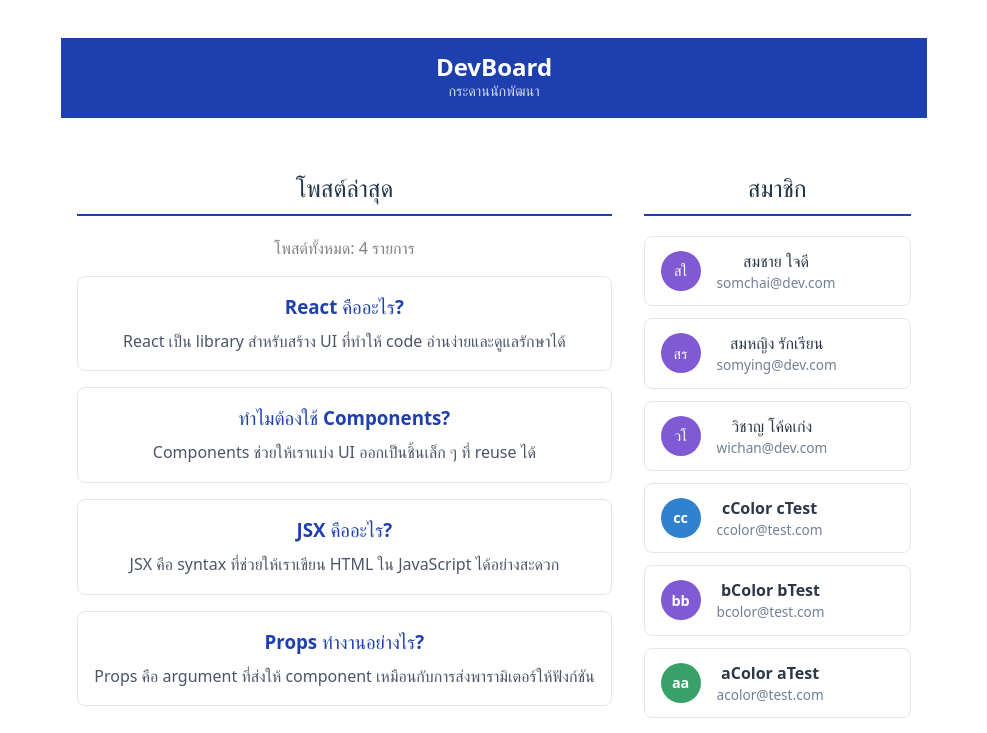
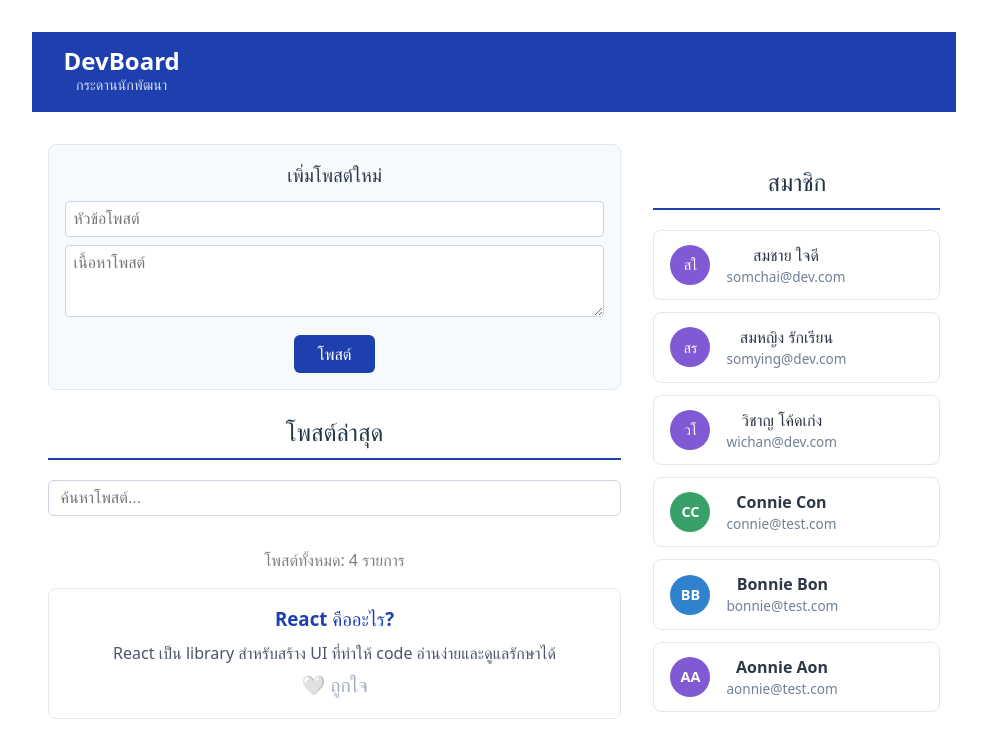
Before and after one commit to 67160386/devboard-67160386, a React (Vite) app: page / in a window 1280 px wide. Shown: the top 733 px of the page, without its empty margins (146-1133 px from the left). Built offline with nearby package versions, Linux system fonts and the light colour scheme.

Commit message:
feat: task2 - search, favorites, add post form

```diff
--- a/src/App.jsx
+++ b/src/App.jsx
@@ -2,8 +2,10 @@
 import Navbar from "./components/Navbar";
 import PostList from "./components/PostList";
 import UserCard from "./components/UserCard";
+import { useState } from "react";
+import AddPostForm from "./components/AddPostForm";
 
-const POSTS = [
+const INITIAL_POSTS = [
   {
     id: 1,
     title: "React คืออะไร?",
@@ -32,15 +34,38 @@
   { id: 3, name: "วิชาญ โค้ดเก่ง", email: "wichan@dev.com" },
 
   // task1 challenge2 - colorful avatar
-  { id: 4, name: "cColor cTest", email: "ccolor@test.com" },
-  { id: 5, name: "bColor bTest", email: "bcolor@test.com" },
-  { id: 6, name: "aColor aTest", email: "acolor@test.com" },
+  { id: 4, name: "Connie Con", email: "connie@test.com" },
+  { id: 5, name: "Bonnie Bon", email: "bonnie@test.com" },
+  { id: 6, name: "Aonnie Aon", email: "aonnie@test.com" },
 ];
 
 function App() {
+  const [posts, setPosts] = useState(INITIAL_POSTS);
+  const [favorites, setFavorites] = useState([]); // เก็บ id ที่ถูกใจ
+
+  // Toggle ถูกใจ/ยกเลิก
+  function handleToggleFavorite(postId) {
+    setFavorites(
+      (prev) =>
+        prev.includes(postId)
+          ? prev.filter((id) => id !== postId) // ลบออก
+          : [...prev, postId], // เพิ่มเข้า
+    );
+  }
+
+  // เพิ่มโพสต์ใหม่
+  function handleAddPost({ title, body }) {
+    const newPost = {
+      id: Date.now(), // ใช้ timestamp เป็น id ชั่วคราว
+      title,
+      body,
+    };
+    setPosts((prev) => [newPost, ...prev]); // เพิ่มไว้ด้านบน
+  }
+
   return (
     <div>
-      <Navbar />
+      <Navbar favoriteCount={favorites.length} />
       <div
         style={{
           maxWidth: "900px",
@@ -53,7 +78,12 @@
       >
         {/* คอลัมน์ซ้าย: โพสต์ */}
         <div>
-          <PostList posts={POSTS} />
+          <AddPostForm onAddPost={handleAddPost} />
+          <PostList
+            posts={posts}
+            favorites={favorites}
+            onToggleFavorite={handleToggleFavorite}
+          />
         </div>
 
         {/* คอลัมน์ขวา: สมาชิก */}
--- /dev/null
+++ b/src/components/AddPostForm.jsx
@@ -0,0 +1,82 @@
+import { useState } from "react";
+
+function AddPostForm({ onAddPost }) {
+  const [title, setTitle] = useState("");
+  const [body, setBody] = useState("");
+
+  function handleSubmit(e) {
+    e.preventDefault();
+    if (!title.trim() || !body.trim()) return; // ป้องกันส่งว่าง
+
+    onAddPost({ title, body });
+    setTitle(""); // เคลียร์ form
+    setBody("");
+  }
+
+  return (
+    <form
+      onSubmit={handleSubmit}
+      style={{
+        border: "1px solid #e2e8f0",
+        borderRadius: "8px",
+        padding: "1rem",
+        marginBottom: "1.5rem",
+        background: "#f7fafc",
+      }}
+    >
+      <h3 style={{ margin: "0 0 0.75rem", color: "#2d3748" }}>
+        เพิ่มโพสต์ใหม่
+      </h3>
+
+      <input
+        type="text"
+        placeholder="หัวข้อโพสต์"
+        value={title}
+        onChange={(e) => setTitle(e.target.value)}
+        style={{
+          width: "100%",
+          padding: "0.5rem",
+          marginBottom: "0.5rem",
+          border: "1px solid #cbd5e0",
+          borderRadius: "4px",
+          fontSize: "1rem",
+          boxSizing: "border-box",
+        }}
+      />
+
+      <textarea
+        placeholder="เนื้อหาโพสต์"
+        value={body}
+        onChange={(e) => setBody(e.target.value)}
+        rows={3}
+        style={{
+          width: "100%",
+          padding: "0.5rem",
+          marginBottom: "0.75rem",
+          border: "1px solid #cbd5e0",
+          borderRadius: "4px",
+          fontSize: "1rem",
+          resize: "vertical",
+          boxSizing: "border-box",
+        }}
+      />
+
+      <button
+        type="submit"
+        style={{
+          background: "#1e40af",
+          color: "white",
+          border: "none",
+          padding: "0.5rem 1.5rem",
+          borderRadius: "6px",
+          cursor: "pointer",
+          fontSize: "1rem",
+        }}
+      >
+        โพสต์
+      </button>
+    </form>
+  );
+}
+
+export default AddPostForm;
--- a/src/components/Navbar.jsx
+++ b/src/components/Navbar.jsx
@@ -1,12 +1,35 @@
-function Navbar() {
+function Navbar({ favoriteCount }) {
   return (
     <nav
-      style={{ background: "#1e40af", color: "white", padding: "1rem 2rem" }}
+      style={{
+        background: "#1e40af",
+        color: "white",
+        padding: "1rem 2rem",
+        display: "flex",
+        justifyContent: "space-between",
+        alignItems: "center",
+      }}
     >
-      <h1 style={{ margin: 0, fontSize: "1.5rem" }}>DevBoard</h1>
-      <p style={{ margin: 0, fontSize: "0.9rem", opacity: 0.8 }}>
-        กระดานนักพัฒนา
-      </p>
+      <div>
+        <h1 style={{ margin: 0, fontSize: "1.5rem" }}>DevBoard</h1>
+        <p style={{ margin: 0, fontSize: "0.9rem", opacity: 0.8 }}>
+          กระดานนักพัฒนา
+        </p>
+      </div>
+
+      {favoriteCount > 0 && (
+        <div
+          style={{
+            background: "#e53e3e",
+            borderRadius: "20px",
+            padding: "0.25rem 0.75rem",
+            fontSize: "0.9rem",
+            fontWeight: "bold",
+          }}
+        >
+          ❤️ {favoriteCount} ถูกใจ
+        </div>
+      )}
     </nav>
   );
 }
--- a/src/components/PostCard.jsx
+++ b/src/components/PostCard.jsx
@@ -1,4 +1,4 @@
-function PostCard({ title, body }) {
+function PostCard({ title, body, isFavorite, onToggleFavorite }) {
   return (
     <div
       style={{
@@ -11,6 +11,22 @@
     >
       <h3 style={{ margin: "0 0 0.5rem", color: "#1e40af" }}>{title}</h3>
       <p style={{ margin: 0, color: "#4a5568", lineHeight: 1.6 }}>{body}</p>
+
+      {/* ปุ่มถูกใจ */}
+      <button
+        onClick={onToggleFavorite}
+        style={{
+          background: "none",
+          border: "none",
+          cursor: "pointer",
+          fontSize: "1.2rem",
+          padding: "0.25rem 0.5rem",
+          borderRadius: "4px",
+          color: isFavorite ? "#e53e3e" : "#a0aec0",
+        }}
+      >
+        {isFavorite ? "❤️ ถูกใจแล้ว" : "🤍 ถูกใจ"}
+      </button>
     </div>
   );
 }
--- a/src/components/PostList.jsx
+++ b/src/components/PostList.jsx
@@ -1,8 +1,16 @@
 import PostCard from "./PostCard";
 import PostCount from "./PostCount";
 import PostSkeleton from "./PostSkeleton";
+import { useState } from "react";
 
-function PostList({ posts }) {
+function PostList({ posts, favorites, onToggleFavorite }) {
+  const [search, setSearch] = useState("");
+
+  // กรองโพสต์ตาม search
+  const filtered = posts.filter((post) =>
+    post.title.toLowerCase().includes(search.toLowerCase()),
+  );
+
   return (
     <div>
       <h2
@@ -14,6 +22,31 @@
       >
         โพสต์ล่าสุด
       </h2>
+
+      {/* Search Input */}
+      <input
+        type="text"
+        placeholder="ค้นหาโพสต์..."
+        value={search}
+        onChange={(e) => setSearch(e.target.value)}
+        style={{
+          width: "100%",
+          padding: "0.5rem 0.75rem",
+          border: "1px solid #cbd5e0",
+          borderRadius: "6px",
+          fontSize: "1rem",
+          marginBottom: "1rem",
+          boxSizing: "border-box",
+        }}
+      />
+
+      {/* ถ้าไม่พบโพสต์ */}
+      {filtered.length === 0 && (
+        <p style={{ color: "#718096", textAlign: "center", padding: "2rem" }}>
+          ไม่พบโพสต์ที่ค้นหา
+        </p>
+      )}
+
       {/* task1 challenge1 - postcount component */}
       <PostCount count={posts.length} />
 
@@ -21,8 +54,15 @@
       {posts.length === 0 ? (
         <PostSkeleton />
       ) : (
-        posts.map((post) => (
-          <PostCard key={post.id} title={post.title} body={post.body} />
+        // แสดงรายการโพสต์
+        filtered.map((post) => (
+          <PostCard
+            key={post.id}
+            title={post.title}
+            body={post.body}
+            isFavorite={favorites.includes(post.id)}
+            onToggleFavorite={() => onToggleFavorite(post.id)}
+          />
         ))
       )}
     </div>
--- a/src/components/PostSkeleton.jsx
+++ b/src/components/PostSkeleton.jsx
@@ -12,7 +12,7 @@
             padding: "1rem",
             marginBottom: "1rem",
             background: "#e2e8f0",
-            height: "6rem",
+            height: "5rem",
           }}
         >
           <h3
@@ -20,7 +20,7 @@
               margin: "0px 0px 0.5rem",
               background: "gray",
               width: "60%",
-              height: "2rem",
+              height: "1rem",
             }}
           ></h3>
           <p
```
